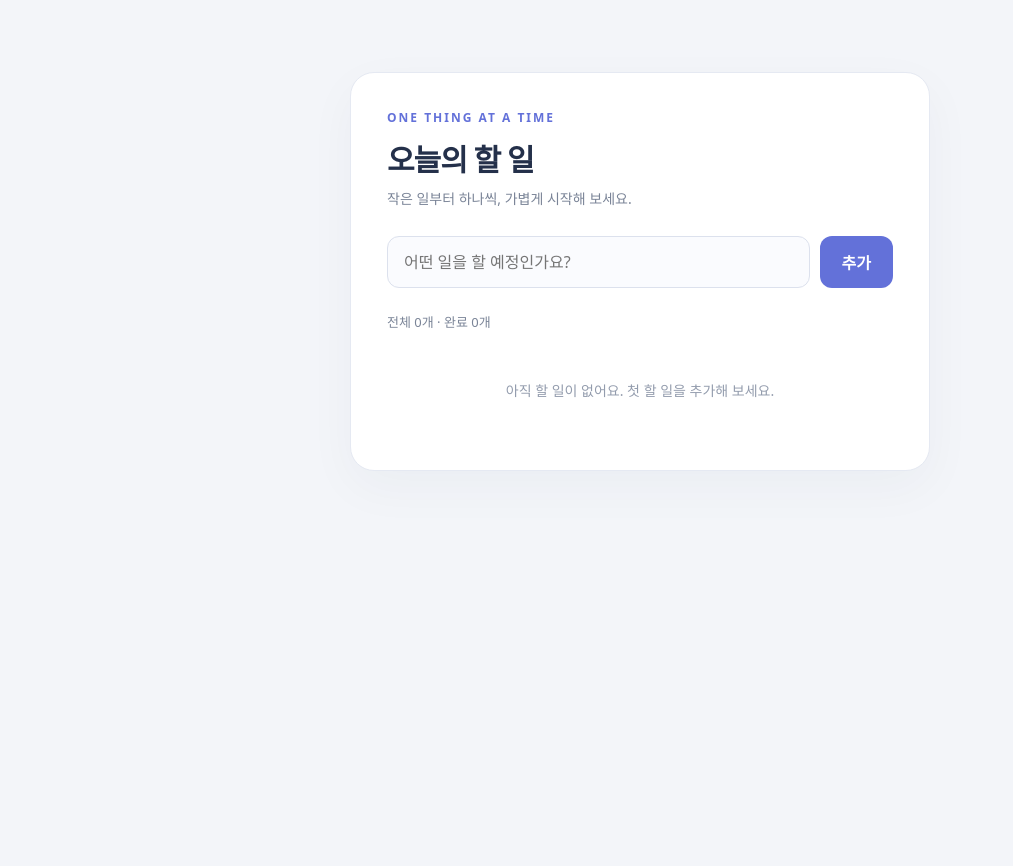
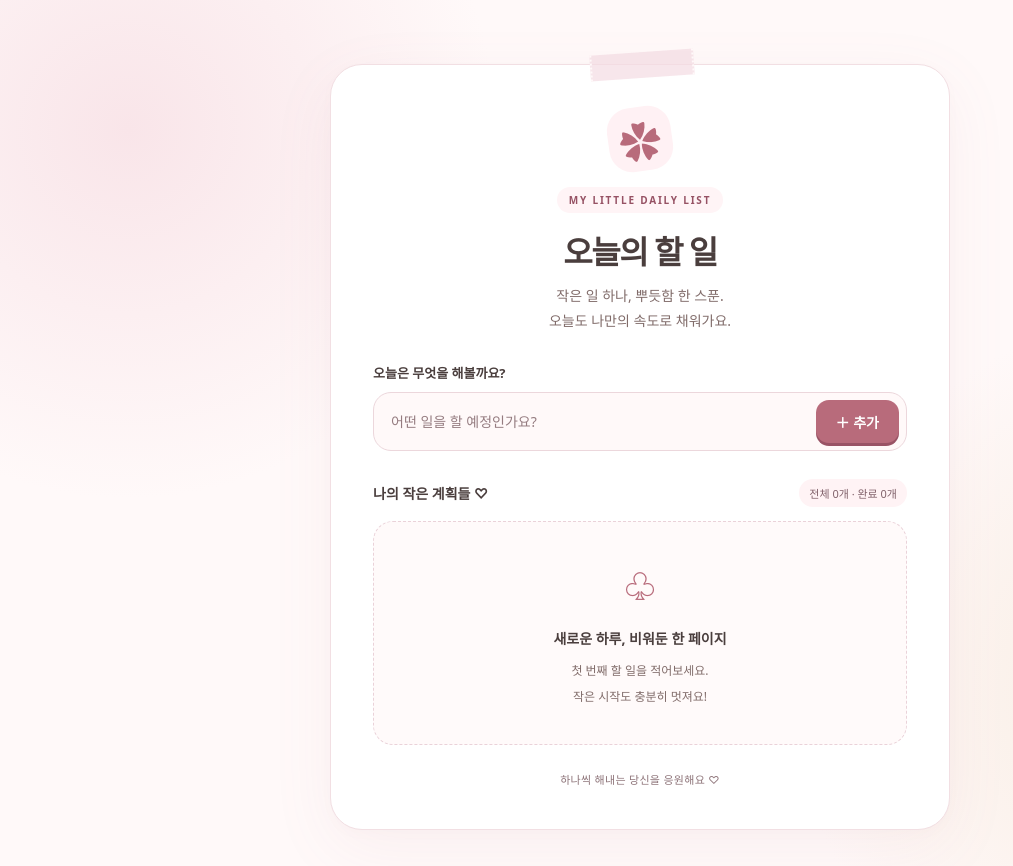
Before and after one commit to gosariguru/web-builder-test0, a plain HTML site: page index.html in a window 1280 px wide. Shown: the whole page, without its empty margins (0-1013 px from the left). Before the commit the page ends 800 px from the top, so only its background shows below. Drawn offline with Linux system fonts and the light colour scheme.

Commit message:
Redesign todo app with soft pastel pink theme

```diff
--- a/index.html
+++ b/index.html
@@ -27,22 +27,69 @@
     .delete { flex-shrink: 0; padding: 7px 10px; background: #fff0f0; color: #c65a64; font-size: 12px; }
     .delete:hover { background: #ffe1e1; }
     .empty { padding: 35px 0 20px; text-align: center; color: #939cad; font-size: 14px; }
+    /* A soft little page for everyday plans. */
+    :root { color-scheme: light; --background: #FFF9F9; --accent: #B86B7B; --card: #FFFFFF; --text: #4A3E3D; }
+    body { background: var(--background); color: var(--text); padding: 64px 20px 36px; background-image: radial-gradient(circle at 10% 15%, #f9e5e9 0, transparent 27%), radial-gradient(circle at 92% 80%, #f8ece1 0, transparent 28%); }
+    main { position: relative; max-width: 620px; padding: 42px; border: 1px solid #f2dfe3; border-radius: 32px; background: var(--card); box-shadow: 0 18px 65px #b86b7b12, 0 4px 12px #b86b7b06; }
+    main::before { content: ''; position: absolute; width: 100px; height: 26px; top: -13px; left: calc(50% - 50px); background: #f4dce3b3; transform: rotate(-4deg); border-left: 2px dotted #fff9f9; border-right: 2px dotted #fff9f9; }
+    .intro { text-align: center; }
+    .flower { display: grid; place-items: center; margin: 0 auto 16px; width: 64px; height: 64px; border-radius: 23px; background: #fff1f4; color: var(--accent); font-size: 42px; transform: rotate(-8deg); }
+    .eyebrow { display: inline-block; padding: 6px 12px; margin-bottom: 14px; border-radius: 20px; color: #965264; background: #fff4f6; font-size: 10px; letter-spacing: 1.8px; }
+    h1 { font-size: 32px; letter-spacing: -1.5px; }
+    .subtitle { margin: 10px 0 30px; color: #816c6a; font-size: 14px; line-height: 1.8; }
+    .input-label { display: block; margin-bottom: 10px; font-size: 13px; font-weight: 650; }
+    form { gap: 8px; padding: 7px; border: 1px solid #ecd7dc; border-radius: 18px; background: var(--background); }
+    input[type="text"] { border: 0; border-radius: 12px; padding: 12px 10px; color: var(--text); background: transparent; font-size: 14px; }
+    input[type="text"]::placeholder { color: #957c80; }
+    button { transition: background .18s ease, transform .18s ease; }
+    .add { padding: 0 20px; border-radius: 13px; background: var(--accent); box-shadow: 0 3px 0 #995365; font-size: 14px; }
+    .add:hover { background: #a85b6c; transform: translateY(-1px); }
+    .add:active { transform: translateY(1px); }
+    :focus-visible { outline: 3px solid #b86b7b; outline-offset: 3px; }
+    .list-heading { display: flex; align-items: center; justify-content: space-between; gap: 12px; margin: 28px 0 14px; }
+    .list-heading h2 { margin: 0; font-size: 14px; }
+    .summary { margin: 0; padding: 6px 10px; border-radius: 20px; color: #81616a; background: #fff3f5; font-size: 11px; }
+    ul { display: grid; gap: 10px; }
+    li { padding: 14px; border: 1px solid #f0e1e4; border-radius: 16px; background: var(--card); box-shadow: 0 3px 9px #b86b7b05; }
+    li.completed { border-color: #ead3db; }
+    input[type="checkbox"] { appearance: none; display: grid; place-content: center; width: 22px; height: 22px; border: 2px solid #d8b5bf; border-radius: 8px; background: white; }
+    input[type="checkbox"]::before { content: ''; width: 9px; height: 5px; border-left: 2px solid white; border-bottom: 2px solid white; transform: rotate(-45deg) scale(0); margin-top: -3px; }
+    input[type="checkbox"]:checked { background: var(--accent); border-color: var(--accent); }
+    input[type="checkbox"]:checked::before { transform: rotate(-45deg) scale(1); }
+    .task-text { font-size: 14px; }
+    li.completed .task-text { color: #947e82; text-decoration-color: #b86b7b; text-decoration-thickness: 1.5px; }
+    .delete { border-radius: 9px; background: #fff2f5; color: #985365; }
+    .delete:hover { background: #f7dfe6; }
+    .empty { margin: 0; padding: 34px 12px; border: 1px dashed #ead2d9; border-radius: 20px; background: #fffafa; color: #816c6a; line-height: 1.9; }
+    .empty-icon { display: block; margin-bottom: 9px; color: var(--accent); font-size: 32px; }
+    .empty strong { display: block; margin-bottom: 4px; color: var(--text); font-size: 14px; font-weight: 600; }
+    .empty small { font-size: 12px; }
+    .footer-note { margin: 26px 0 0; text-align: center; color: #8d7378; font-size: 11px; letter-spacing: .3px; }
     [hidden] { display: none; }
-    @media (max-width: 480px) { body { padding: 32px 16px; } main { padding: 26px 20px; } .add { padding: 0 18px; } }
+    @media (max-width: 480px) { body { padding: 36px 14px; } main { padding: 32px 20px 26px; border-radius: 26px; } h1 { font-size: 28px; } .add { padding: 0 15px; } input[type="text"] { font-size: 16px; } .summary { font-size: 10px; } }
+    @media (prefers-reduced-motion: reduce) { button { transition: none; } }
   </style>
 </head>
 <body>
   <main>
-    <p class="eyebrow">ONE THING AT A TIME</p>
-    <h1>오늘의 할 일</h1>
-    <p class="subtitle">작은 일부터 하나씩, 가볍게 시작해 보세요.</p>
+    <header class="intro">
+      <div class="flower" aria-hidden="true">✿</div>
+      <p class="eyebrow">MY LITTLE DAILY LIST</p>
+      <h1>오늘의 할 일</h1>
+      <p class="subtitle">작은 일 하나, 뿌듯함 한 스푼.<br>오늘도 나만의 속도로 채워가요.</p>
+    </header>
+    <label class="input-label" for="task-input">오늘은 무엇을 해볼까요?</label>
     <form id="task-form">
       <input id="task-input" type="text" aria-label="새로운 할 일" placeholder="어떤 일을 할 예정인가요?" autocomplete="off" required>
-      <button class="add" type="submit">추가</button>
+      <button class="add" type="submit"><span aria-hidden="true">＋ </span>추가</button>
     </form>
-    <p class="summary" id="summary" role="status" aria-live="polite">전체 0개 · 완료 0개</p>
+    <div class="list-heading">
+      <h2>나의 작은 계획들 <span aria-hidden="true">♡</span></h2>
+      <p class="summary" id="summary" role="status" aria-live="polite">전체 0개 · 완료 0개</p>
+    </div>
     <ul id="task-list" aria-label="할 일 목록"></ul>
-    <p class="empty" id="empty">아직 할 일이 없어요. 첫 할 일을 추가해 보세요.</p>
+    <p class="empty" id="empty"><span class="empty-icon" aria-hidden="true">♧</span><strong>새로운 하루, 비워둔 한 페이지</strong><small>첫 번째 할 일을 적어보세요.<br>작은 시작도 충분히 멋져요!</small></p>
+    <p class="footer-note">하나씩 해내는 당신을 응원해요 <span aria-hidden="true">♡</span></p>
   </main>
   <script>
     const form = document.querySelector('#task-form');
```
